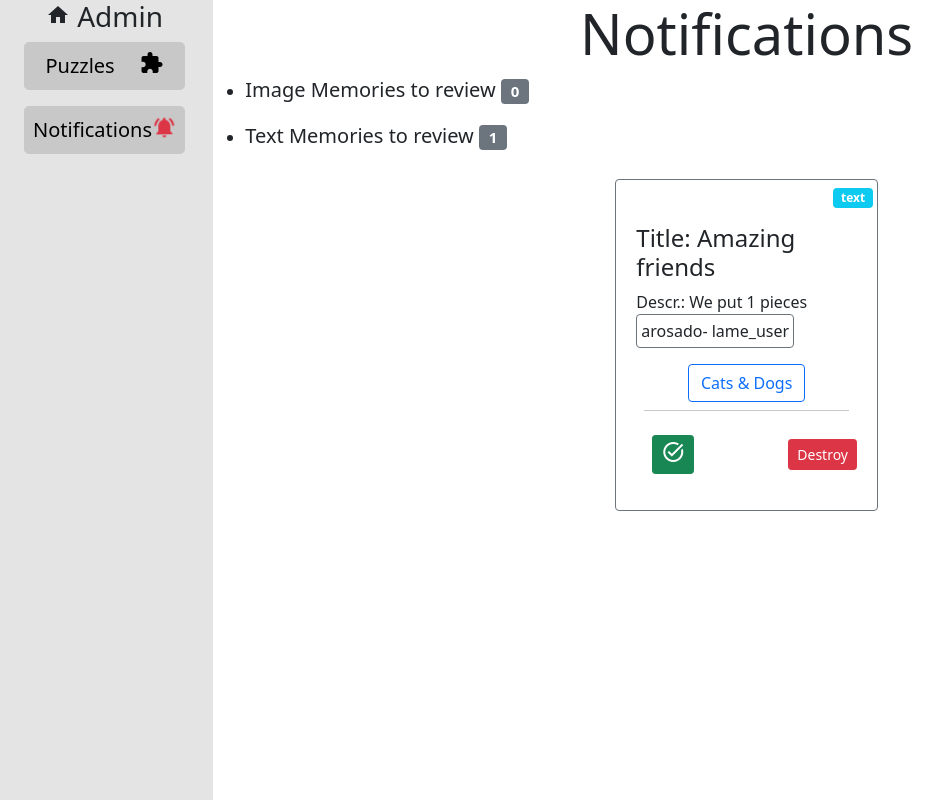
After one commit to pulgamecanica/Puzzle-Club, a Rails app: page /notifications in a window 1280 px wide. The commit adds this page. Shown: the whole page, without its empty margins (0-950 px from the left). Run offline with Rails 7, Linux system fonts and the light colour scheme; a user stored in the database is signed in; data comes from the database, SQL or seed files in the repository; tables that the repository leaves empty hold one stand-in row (values such as "Sample post"); style sheets or scripts are compiled from the project's sources.

Commit message:
Added Notifications

```diff
--- a/app/assets/stylesheets/admins.scss
+++ b/app/assets/stylesheets/admins.scss
@@ -15,9 +15,70 @@ html {height: 100%}
 
 body {min-height: 100vh;}
 
-.admin-content
-{
-	width: 100vw;
+.notice {
+	background-color: rgba(255, 200, 10, 1);
+	text-align: center;
+	width: 50%;
+	border-radius: 1em;
+	margin: auto;
+	opacity: 0%;
+	animation: notice 10s ease-in-out;
+}
+
+.shake {
+	animation: shake 2.5s infinite;
+}
+
+.notification-image-badge {
+	position: absolute;
+	z-index: 9;
+	top: 5px;
+	right: 5px;
+}
+
+.notification-image-container {
+	position: relative;
+	> img {
+		width: 100%;
+	}
+	.notification-image-puzzle-button {
+		position: absolute;
+		bottom: 0.5rem;
+		margin: auto;
+		width: 100%;
+		a {
+			opacity: 80%;
+			&:hover {
+				color: $blue;
+				opacity: 100%;
+			}
+		}
+	}
+}
+
+@keyframes notice {
+	from {
+		opacity: 100%;
+	}
+	to
+	{
+		display: none;
+		opacity: 0%;
+	}
+}
+
+@keyframes shake {
+  0% { transform: translate(1px, 1px) rotate(0deg); }
+  2% { transform: translate(1px, -1px) rotate(-2deg); }
+  5% { transform: translate(1px, 1px) rotate(-1deg); }
+  7% { transform: translate(1px, -1px) rotate(0deg); }
+  10% { transform: translate(1px, 1px) rotate(-2deg); }
+  100%{};
+}
+
+.admin-content {
+	margin: 0;
+	padding: 0;
 	height: 100vh;
 	.side_bar {
 		padding: 0;
@@ -43,8 +104,7 @@ body {min-height: 100vh;}
 	}
 }
 
-@media only screen and (min-width: 1100px)
-{
+@media only screen and (min-width: 1100px) {
 	.admin-content {
 		.side-bar-container {
 			.fixed-bar {
--- a/app/controllers/admins/memories_controller.rb
+++ b/app/controllers/admins/memories_controller.rb
@@ -32,7 +32,7 @@ module Admins
 		  end
 
 		  def memory_params
-		    params.require(:memory).permit(:user_names42, :puzzle_id, :start_date, :end_date, image_memories_attributes: [:alt, :image], text_memories_attributes: [:description, :title, :memory_id])
+		    params.require(:memory).permit(:user_names42, :puzzle_id, :start_date, :end_date, image_memories_attributes: [:alt, :active, :image], text_memories_attributes: [:description, :active, :title, :memory_id])
 		  end
 	end
 end
--- a/app/controllers/admins_controller.rb
+++ b/app/controllers/admins_controller.rb
@@ -1,4 +1,19 @@
 class AdminsController < ApplicationController
-	before_action :authenticate_admin!
+	before_action :authenticate_admin!, :notifications_count
 	layout 'admin'
+
+	def admin_home
+		@puzzles = Puzzle.all
+	end
+
+	def notifications
+		@image_memories = ImageMemory.where(active: false)
+		@text_memories = TextMemory.where(active: false)
+	end
+
+	private
+
+		def notifications_count
+			@notifications_count = ImageMemory.where(active: false).count + TextMemory.where(active: false).count
+		end
 end
--- a/app/models/memory.rb
+++ b/app/models/memory.rb
@@ -4,4 +4,8 @@ class Memory < ApplicationRecord
   belongs_to :puzzle
   accepts_nested_attributes_for :image_memories, :text_memories
   validates :user_names42, presence: true
+
+  def active_memories
+    image_memories.where(active: true).count + text_memories.where(active: true).count > 0 ? true : nil
+  end
 end
--- a/app/views/admins/_side_bar.html.erb
+++ b/app/views/admins/_side_bar.html.erb
@@ -1,10 +1,19 @@
 <div class="container side-bar-container">
 	<div class="text-center fixed-bar">
 		<h3 class="text-center home-btn">
-			<%= link_to puzzles_path, class: "text-decoration-none text-dark" do%>
-				Admin <i class="fas fa-home m-3"></i>
+			<%= link_to admin_home_path, class: "text-decoration-none text-dark" do%>
+				<span class="material-icons">home</span> Admin
 			<% end %>
 		</h3>
-		<%= link_to "Puzzles", puzzles_path, class: "btn btn-light btn-lg p-2 side-link mb-3 d-block" %>
+		<%= link_to puzzles_path, class: "btn btn-light btn-lg p-2 side-link mb-3 d-block d-flex justify-content-around" do %>
+			Puzzles <span class="material-icons">extension</span>
+		<% end %>
+		<%= link_to notifications_path, class: "btn btn-light btn-lg p-2 side-link mb-3 d-block d-flex justify-content-around" do %>
+			<% unless @notifications_count != 0 %>
+				Notifications <span class="material-icons text-secondary">notifications_active</span>
+			<% else %>
+				Notifications <span class="material-icons text-danger shake">notifications_active</span>
+			<% end %>
+		<% end %>
 	</div>
 </div>
--- /dev/null
+++ b/app/views/admins/notifications.html.erb
@@ -0,0 +1,76 @@
+<div class="jumbotron jumbotron-fluid">
+  <div class="container p-0">
+    <h1 class="display-4 text-center">Notifications</h1>
+    <ul>
+    	<li><p class="lead">Image Memories to review <span class="badge badge-pill bg-secondary"><%= @image_memories.count %></span></p></li>
+    	<li><p class="lead">Text Memories to review <span class="badge badge-pill bg-secondary"><%= @text_memories.count %></span></p></li>
+    </ul>
+    <div class="row m-0 p-2 d-flex justify-content-center">
+	    <% @image_memories.each do |memory| %>
+			<div class="card col-sm-6 col-md-4 col-lg-3 p-0 m-1 border-secondary">
+			  <span class="badge badge-pill bg-warning notification-image-badge">image</span>
+			  <span class="p-0 m-0 notification-image-container">
+				<% if memory.image.present? %>
+					<%= image_tag memory.image, class: 'rounded img-fluid' %>
+				<% else %>
+					<p class="card-text">No image available...</p>
+				<% end %>
+				<p class="text-center bg-none notification-image-puzzle-button">
+					<%= link_to memory.memory.puzzle, class: 'btn btn-outline-primary bg-light' do %>
+						<%= memory.memory.puzzle.title %>
+					<% end %>
+			  	</p>
+			  </span>
+			  <div class="card-body pt-1">
+			    <p class="card-text m-0">Alt: <%= memory.alt %></p>
+			    <p class="card-text border border-secondary rounded d-inline-block p-1 m-0"><%= memory.memory.user_names42 %></p>
+			  	<hr>
+			    <div class="d-flex m-auto justify-content-between">
+			    	<div>
+			    		<%= form_with(model: memory) do |form| %>
+							<%= form.hidden_field :active, value: true %>
+							<%= button_tag(type: "submit", class: 'btn btn-success btn-sm m-3') do %>
+      							<span class="material-icons">task_alt</span>
+    						<% end %>
+			    		<% end %>
+			  		</div>
+			  		<div class="mt-auto mb-auto">
+			    		<%= link_to 'Destroy', memory, method: :delete, class: 'btn btn-danger btn-sm' %>
+			  		</div>
+
+			  	</div>
+			  </div>
+			</div>
+		<% end %>
+		<% @text_memories.each do |memory| %>
+			<div class="card p-1 col-sm-6 col-md-4 col-lg-3 m-1 border-secondary">
+			  <p class="text-end m-0 p-0"><span class="badge badge-pill bg-info">text</span></p>
+			  <div class="card-body">
+			    <h4 class="card-title">Title: <%= memory.title %></h4>
+			    <p class="card-text p-0 m-0">Descr.: <%= memory.description %></p>
+			    <p class="card-text border border-secondary rounded d-inline-block p-1"><%= memory.memory.user_names42 %></p>
+			    <p class="text-center p-0 m-0">
+				    <%= link_to memory.memory.puzzle, class: 'btn btn-outline-primary' do %>
+				  		<%= memory.memory.puzzle.title %>
+				  	<% end %>
+			  	</p>
+			    <hr>
+			    <div class="d-flex m-auto justify-content-between">
+			    	<div>
+			    		<%= form_with(model: memory) do |form| %>
+							<%= form.hidden_field :active, value: true %>
+							<%= button_tag(type: "submit", class: 'btn btn-success btn-sm m-3') do %>
+      							<span class="material-icons">task_alt</span>
+    						<% end %>
+			    		<% end %>
+			    	</div>
+			    	<div class="mt-auto mb-auto">
+			    		<%= link_to 'Destroy', memory, method: :delete, class: 'btn btn-danger btn-sm' %>
+			    	</div>
+			  	</div>
+			  </div>
+			</div>
+		<% end %>
+	</div>
+  </div>
+</div>
--- a/app/views/admins/puzzles/_image_memory_form.html.erb
+++ b/app/views/admins/puzzles/_image_memory_form.html.erb
@@ -15,6 +15,7 @@
     <span>
       <%= form.hidden_field :puzzle_id, value: puzzle.id %>
       <%= form.fields_for :image_memories do |image_form| %>
+        <%= image_form.hidden_field :active, value: true %>
         <div class="input-group form-field">
           <div class="field-tag">
             <div class="input-group-prepend" >
--- a/app/views/admins/puzzles/_text_memory_form.html.erb
+++ b/app/views/admins/puzzles/_text_memory_form.html.erb
@@ -15,6 +15,7 @@
     <span>
       <%= form.hidden_field :puzzle_id, value: puzzle.id %>
       <%= form.fields_for :text_memories do |text_form| %>
+        <%= text_form.hidden_field :active, value: true %>
         <div class="input-group form-field">
           <div class="field-tag">
             <div class="input-group-prepend" >
--- a/config/routes.rb
+++ b/config/routes.rb
@@ -3,6 +3,8 @@ Rails.application.routes.draw do
   #get 'home/index'
   root to: "home#index"
   scope module: 'admins' do
+    get 'admin_home'
+    get 'notifications'
     resources :puzzles
     resources :memories
     resources :image_memories
--- /dev/null
+++ b/db/migrate/20211125223808_add_active_to_image_memory.rb
@@ -0,0 +1,5 @@
+class AddActiveToImageMemory < ActiveRecord::Migration[6.1]
+  def change
+    add_column :image_memories, :active, :boolean, default: false
+  end
+end
--- /dev/null
+++ b/db/migrate/20211125223823_add_active_to_text_memory.rb
@@ -0,0 +1,5 @@
+class AddActiveToTextMemory < ActiveRecord::Migration[6.1]
+  def change
+    add_column :text_memories, :active, :boolean, default: false
+  end
+end
```
Also changed, not shown: app/controllers/admins/image_memories_controller.rb (+31 -0 lines), app/controllers/admins/text_memories_controller.rb (+32 -0 lines), app/views/admins/admin_home.html.erb (added, +11 -0 lines), app/views/admins/puzzles/show.html.erb (+11 -7 lines), Gemfile, db/schema.rb.
